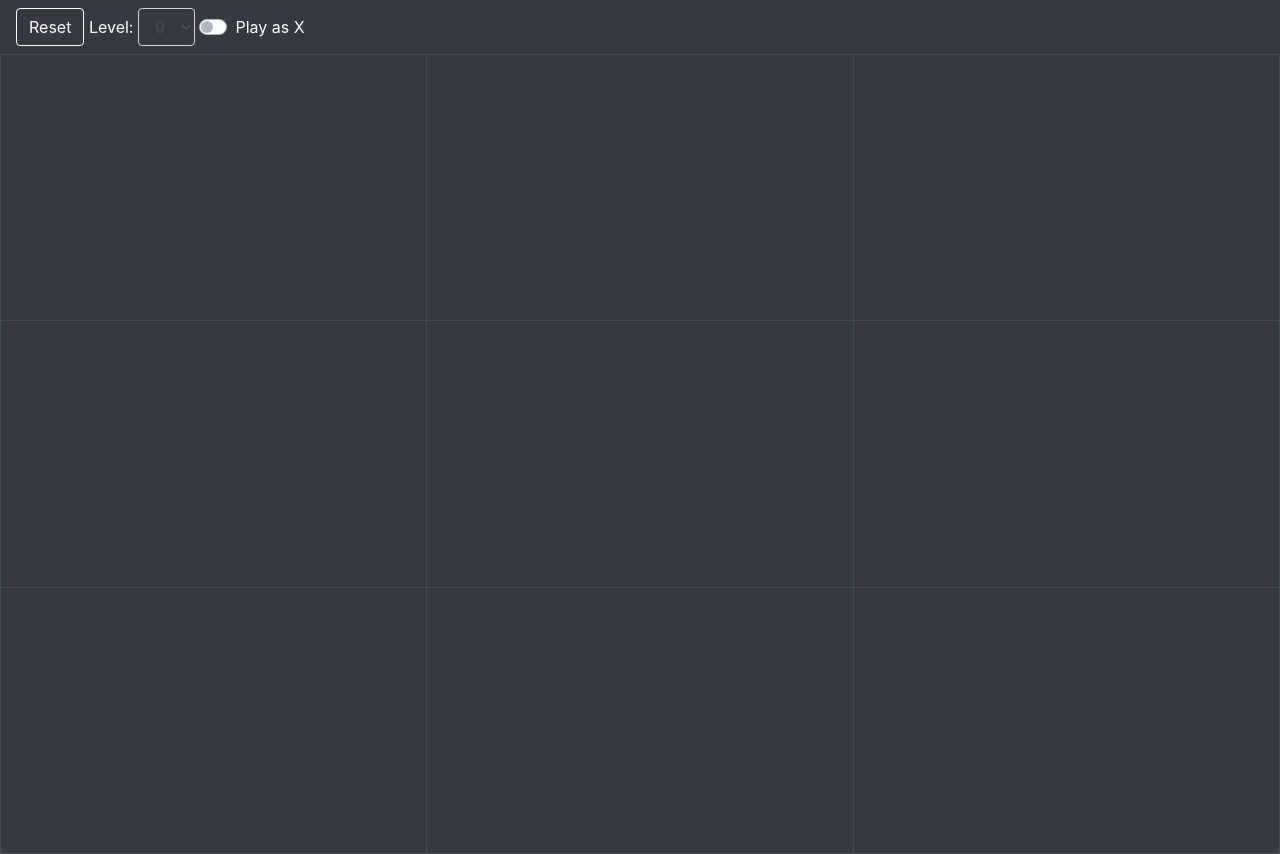
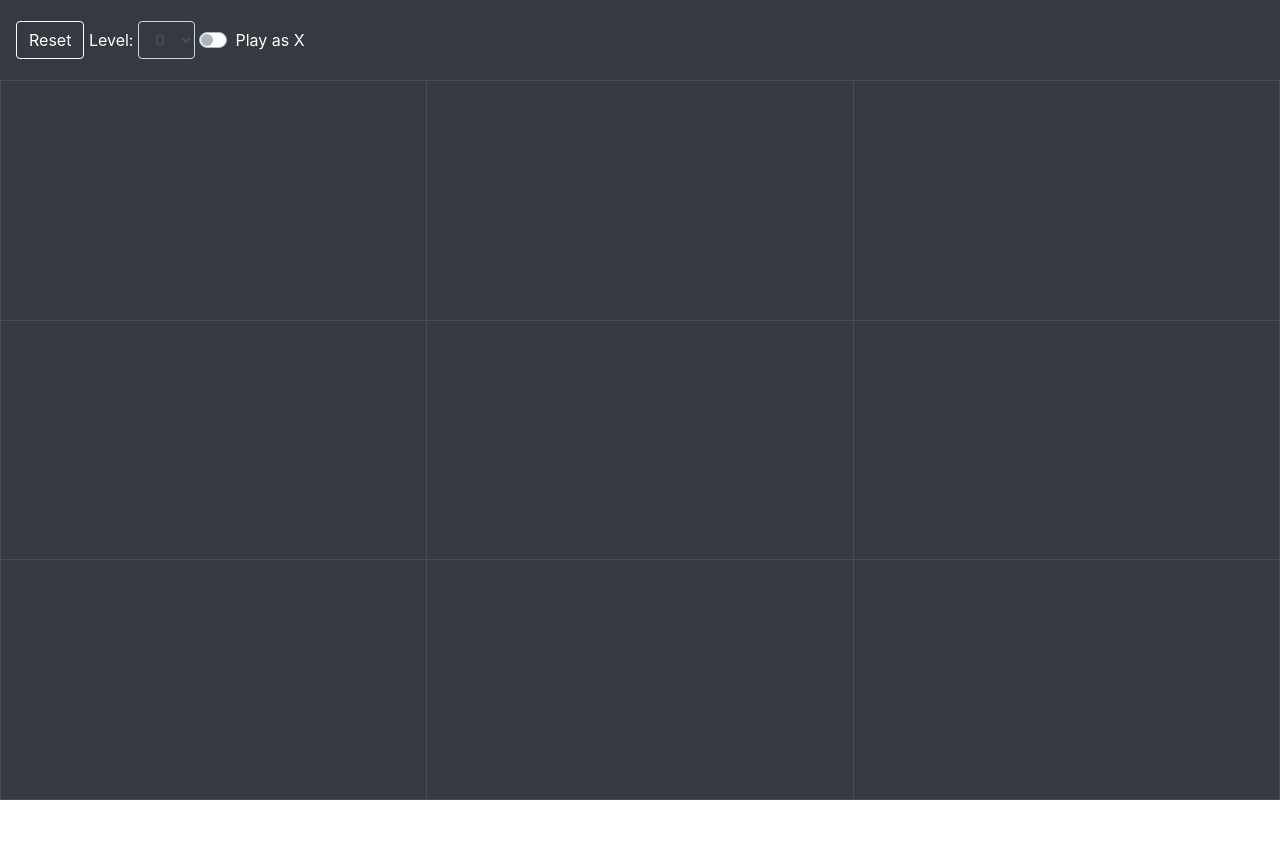
Before and after one commit to 1silvertiger/tic-tac-toe, a plain HTML site: page index.html in a window 1280 px wide. After the commit the page ends 800 px from the top, so only its background shows below. Drawn offline with nearby package versions, Linux system fonts and the light colour scheme.

Commit message:
Changed height of nav and table

```diff
--- a/style.scss
+++ b/style.scss
@@ -1,6 +1,6 @@
 .table {
     position: absolute;
-    height: 100%;
+    height: 90vh;
     left: 0;
 }
 
@@ -20,6 +20,8 @@ nav {
     option {
         color: white!important;
     }
+
+    height: 10vh;
 }
 
 td {
```
Also changed, not shown: style.css.
